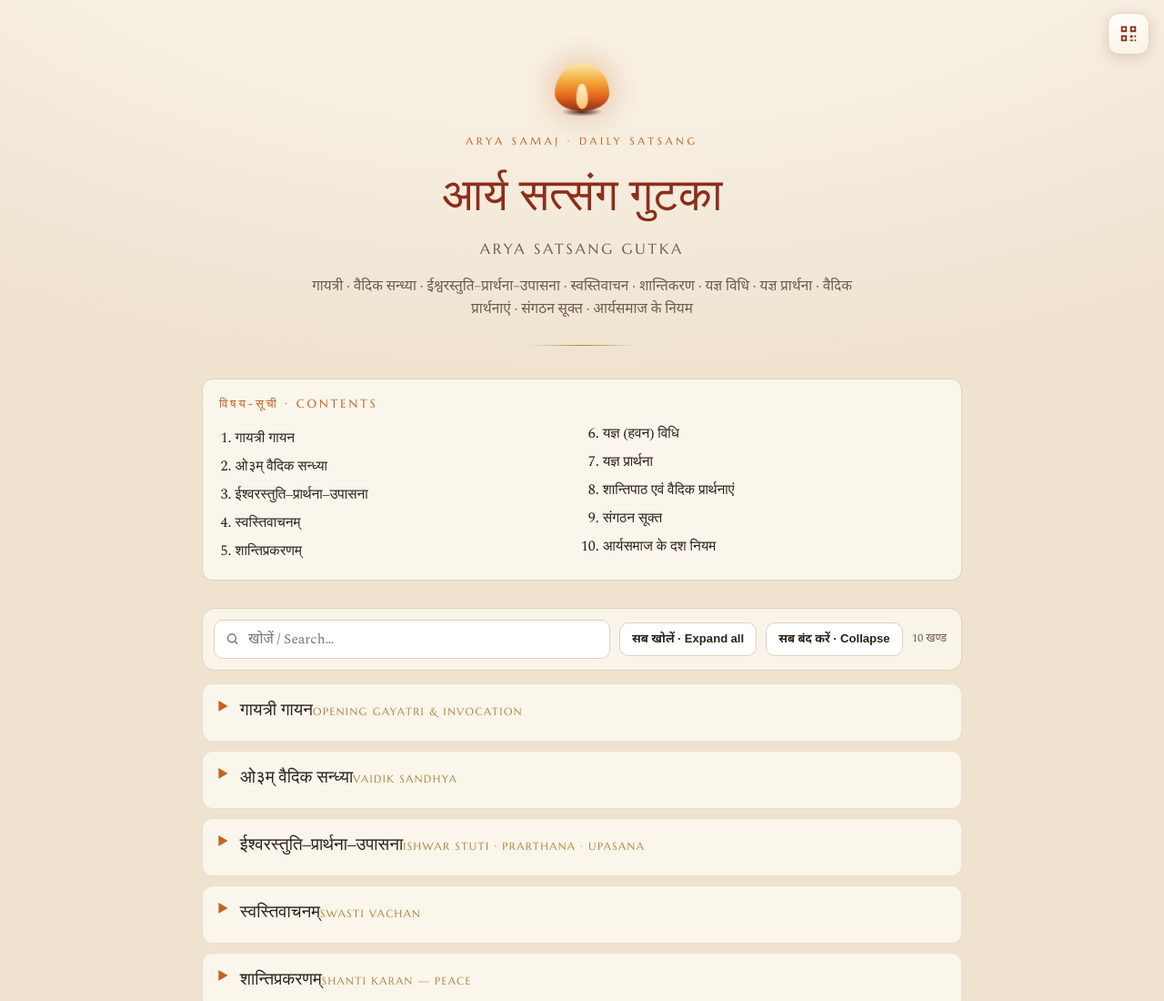
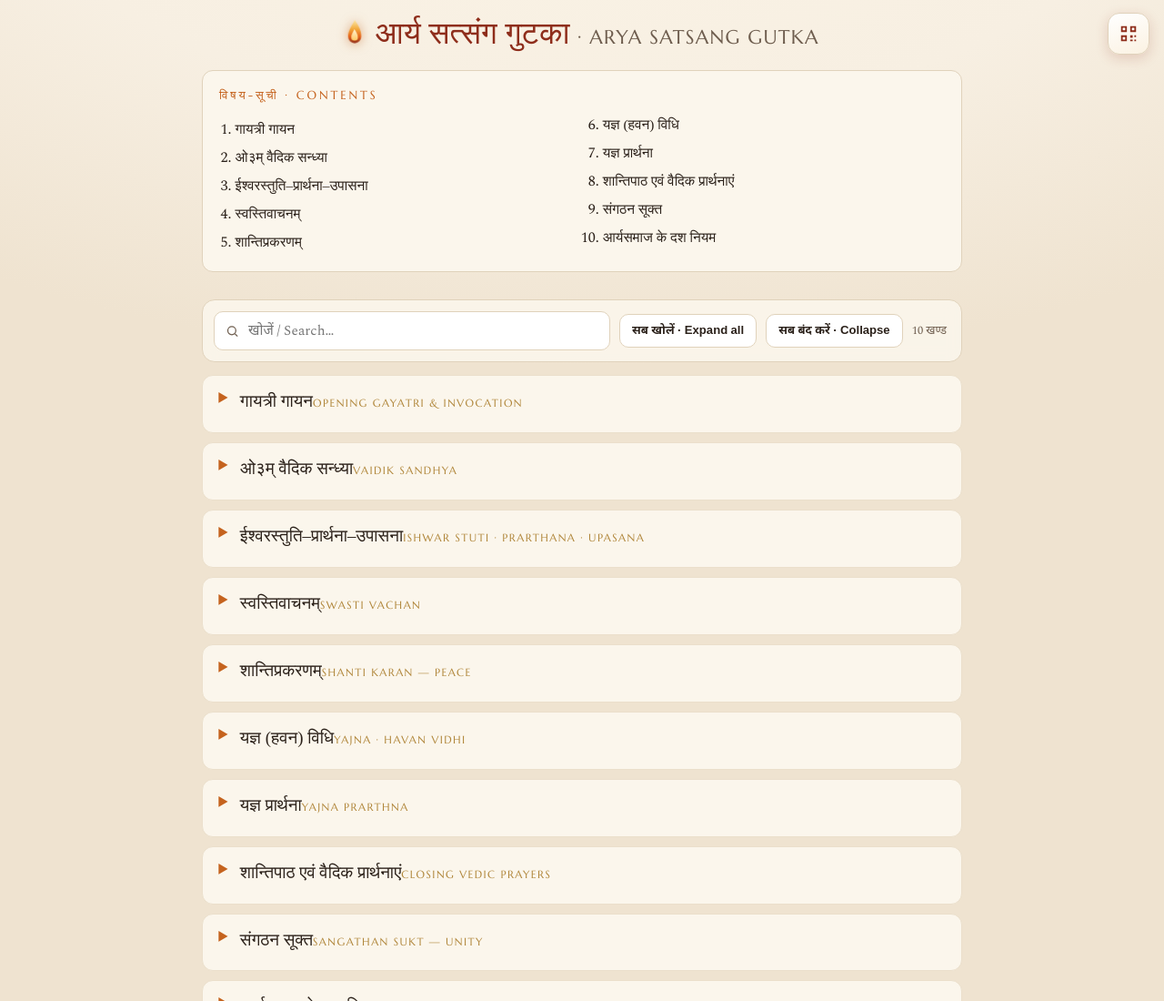
Before and after one commit to hubnyou/AryaSamaj, a plain HTML site: page index.html in a window 1280 px wide. Shown: the top 1100 px of the page at 91% size. Drawn offline with nearby package versions, Linux system fonts and the light colour scheme; a web font is replaced by a local one.

Commit message:
HEader Squeeze and QR Code top right

```diff
--- a/index.html
+++ b/index.html
@@ -22,21 +22,15 @@
     line-height:1.62;-webkit-font-smoothing:antialiased;
   }
   .wrap{max-width:880px;margin:0 auto;padding:0 22px 96px;}
-  header.masthead{text-align:center;padding:54px 0 30px;position:relative;}
-  .flame{width:54px;height:74px;margin:0 auto 18px;position:relative;filter:drop-shadow(0 0 18px rgba(197,99,30,.45));}
-  .flame .body{position:absolute;left:50%;bottom:6px;transform:translateX(-50%);width:30px;height:52px;
-    background:linear-gradient(180deg,#FCE9A6 0%,#F2A93B 38%,#E5641C 70%,#8E2D1B 100%);
-    border-radius:50% 50% 50% 50% / 64% 64% 36% 36%;transform-origin:50% 100%;animation:flicker 2.6s ease-in-out infinite;}
-  .flame .core{position:absolute;left:50%;bottom:8px;transform:translateX(-50%);width:13px;height:28px;
-    background:linear-gradient(180deg,#FFF6D8,#FFD27A);border-radius:50% 50% 50% 50% / 60% 60% 40% 40%;opacity:.92;animation:flicker 2.1s ease-in-out infinite reverse;}
-  .flame .base{position:absolute;left:50%;bottom:0;transform:translateX(-50%);width:46px;height:10px;border-radius:50%;
-    background:radial-gradient(ellipse at center,#3a2a1d 0%,rgba(58,42,29,0) 70%);}
-  @keyframes flicker{0%,100%{transform:translateX(-50%) scaleY(1) skewX(0)}25%{transform:translateX(-51%) scaleY(1.06) skewX(-2deg)}50%{transform:translateX(-49%) scaleY(.95) skewX(2deg)}75%{transform:translateX(-50%) scaleY(1.04) skewX(-1deg)}}
-  .eyebrow{font-family:"Marcellus",serif;letter-spacing:.32em;text-transform:uppercase;font-size:.72rem;color:var(--saffron);margin:0 0 10px;}
-  h1.title{font-family:"Tiro Devanagari Hindi",serif;font-weight:400;font-size:clamp(2.1rem,6vw,3.1rem);margin:0;color:var(--ember);}
-  .romanized{font-family:"Marcellus",serif;font-size:1rem;color:var(--muted);letter-spacing:.18em;margin-top:6px;text-transform:uppercase;}
-  .dek{max-width:600px;margin:16px auto 0;color:var(--muted);font-size:.96rem;}
-  .rule{height:1px;max-width:120px;margin:26px auto 0;background:linear-gradient(90deg,transparent,var(--gold),transparent);}
+  header.masthead{display:flex;align-items:center;justify-content:center;gap:11px;padding:15px 58px 13px;position:relative;flex-wrap:nowrap;}
+  .flame{width:22px;height:31px;margin:0;flex:none;display:block;overflow:visible;filter:drop-shadow(0 1px 6px rgba(197,99,30,.5));}
+  .flame path{transform-box:fill-box;transform-origin:50% 100%;}
+  .flame .fl-body{animation:flicker 2.6s ease-in-out infinite;}
+  .flame .fl-core{animation:flicker 2.1s ease-in-out infinite reverse;}
+  @keyframes flicker{0%,100%{transform:scaleY(1) skewX(0deg)}25%{transform:scaleY(1.06) skewX(-3deg)}50%{transform:scaleY(.95) skewX(3deg)}75%{transform:scaleY(1.03) skewX(-1.5deg)}}
+  h1.title{font-family:"Tiro Devanagari Hindi",serif;font-weight:400;font-size:clamp(1.45rem,4.5vw,2.15rem);margin:0;color:var(--ember);line-height:1.25;white-space:nowrap;}
+  .romanized{font-family:"Marcellus",serif;font-size:.62em;color:var(--muted);letter-spacing:.06em;text-transform:uppercase;white-space:nowrap;}
+  @media(max-width:430px){.romanized{display:none;}h1.title{font-size:1.35rem;}}
   .toolbar{position:sticky;top:0;z-index:20;display:flex;gap:10px;flex-wrap:wrap;align-items:center;padding:12px;margin:30px 0 14px;
     background:rgba(251,246,236,.88);backdrop-filter:blur(8px);border:1px solid var(--line);border-radius:14px;}
   .search{flex:1 1 200px;display:flex;align-items:center;gap:8px;background:#fff;border:1px solid var(--line);border-radius:10px;padding:8px 12px;min-width:0;}
@@ -142,12 +136,20 @@
 
 <div class="wrap">
   <header class="masthead">
-    <div class="flame" aria-hidden="true"><span class="base"></span><span class="body"></span><span class="core"></span></div>
-    <p class="eyebrow">Arya Samaj · Daily Satsang</p>
-    <h1 class="title">आर्य सत्संग गुटका</h1>
-    <div class="romanized">Arya Satsang Gutka</div>
-    <p class="dek">गायत्री · वैदिक सन्ध्या · ईश्वरस्तुति–प्रार्थना–उपासना · स्वस्तिवाचन · शान्तिकरण · यज्ञ विधि · यज्ञ प्रार्थना · वैदिक प्रार्थनाएं · संगठन सूक्त · आर्यसमाज के नियम</p>
-    <div class="rule"></div>
+    <svg class="flame" viewBox="0 0 24 34" aria-hidden="true">
+      <defs>
+        <linearGradient id="flBody" x1="0" y1="0" x2="0" y2="1">
+          <stop offset="0" stop-color="#FCE9A6"/><stop offset=".4" stop-color="#F2A93B"/>
+          <stop offset=".72" stop-color="#E5641C"/><stop offset="1" stop-color="#8E2D1B"/>
+        </linearGradient>
+        <linearGradient id="flCore" x1="0" y1="0" x2="0" y2="1">
+          <stop offset="0" stop-color="#FFF6D8"/><stop offset="1" stop-color="#FFC861"/>
+        </linearGradient>
+      </defs>
+      <path class="fl-body" fill="url(#flBody)" d="M12 1 C 17 9 20 14 20 21 a 8 8 0 0 1 -16 0 C 4 14 8 9 12 1 Z"/>
+      <path class="fl-core" fill="url(#flCore)" d="M12 12 C 14.5 16 16 18.5 16 22 a 4 4 0 0 1 -8 0 C 8 18.5 10 16 12 12 Z"/>
+    </svg>
+    <h1 class="title">आर्य सत्संग गुटका <span class="romanized">· Arya Satsang Gutka</span></h1>
   </header>
 
   <nav class="toc" aria-label="विषय-सूची"><h2>विषय-सूची · Contents</h2><ol id="tocList"></ol></nav>
```
